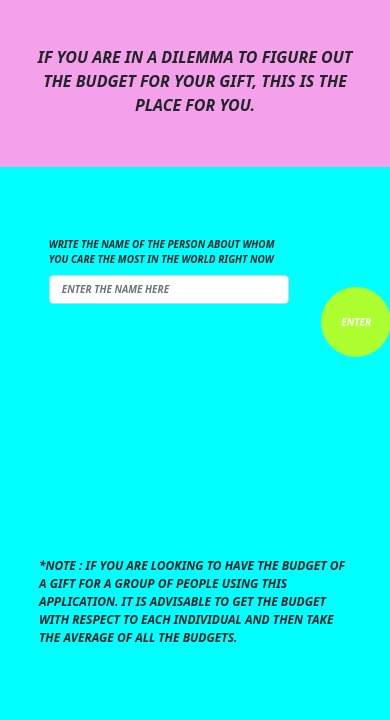
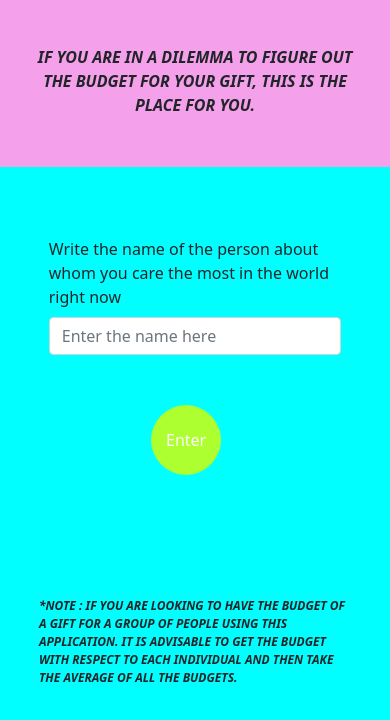
Before and after one commit to BitanSarkar/gift-budget-solver, a React (Create React App) app: page / in a window 390 px wide. Shown: the top 720 px of the page. Built offline with nearby package versions, Linux system fonts and the light colour scheme; a web font is replaced by a local one.

Commit message:
fix : mobile view fixed

```diff
--- a/src/components/MobileView1.css
+++ b/src/components/MobileView1.css
@@ -53,7 +53,9 @@
 
 .d1body_m .note_m {
     width: 80%;
-    margin: auto;
+    margin-left: auto;
+    margin-right: auto;
+    margin-top: -20%;
     font-size: 12px;
     font-style: italic;
     font-weight: bolder;
--- a/src/components/MobileView1.js
+++ b/src/components/MobileView1.js
@@ -20,11 +20,13 @@ const MobileView1 = () => {
             <div className="formIO_m">
                 <form onSubmit={handleSubmit}>
                     <div className="row">
-                        <div className="col-10">
+                        <div className="col-12">
                             <label for="tag1" class="form-label text2_m">{text2}</label>
                             <input type="text" class="form-control text3_m" id="tag1" placeholder="Enter the name here" required="true"/>
                         </div>
-                        <div className="col-2">
+                    </div>
+                    <div className="row">
+                        <div className="col-12">
                         <button type="submit" class="btn btn-success text4_m">{text3}</button>
                         </div>
                     </div>
```
